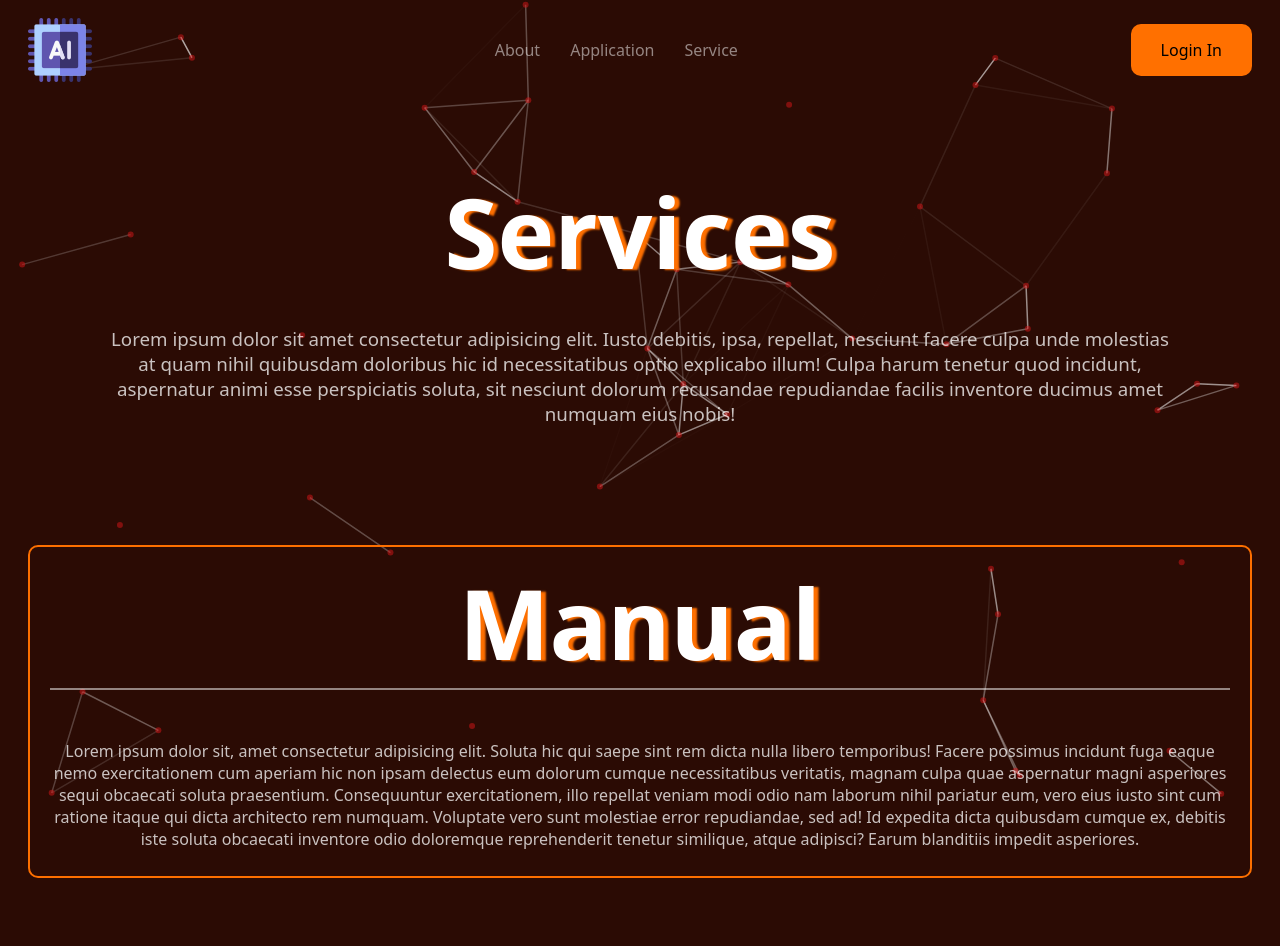
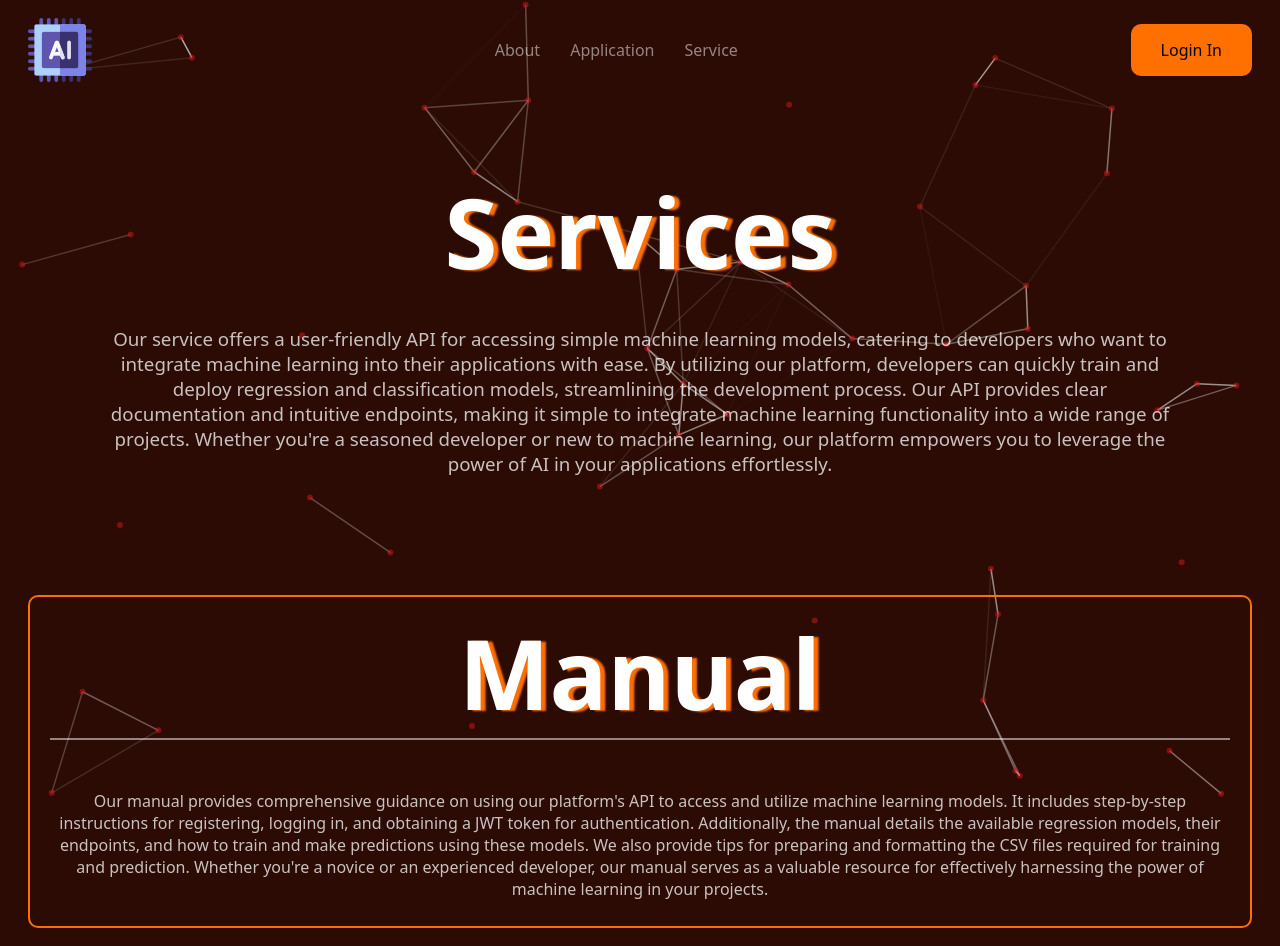
Before and after one commit to TRAVELLER00012/AiServices, a React (Vite) app: page /service in a window 1280 px wide. Before the commit the page ends 896 px from the top, so only its background shows below. Built offline with nearby package versions, Linux system fonts and the light colour scheme.

Commit message:
service page text

```diff
--- a/src/components/page/ServicePage.tsx
+++ b/src/components/page/ServicePage.tsx
@@ -10,11 +10,11 @@ const ServicePage = () => {
         <ParticleBackground />
         <div className={styles.heading}>
             <h1 className="big-heading">Services</h1>
-            <h3 className={styles.subHeading}>Lorem ipsum dolor sit amet consectetur adipisicing elit. Iusto debitis, ipsa, repellat, nesciunt facere culpa unde molestias at quam nihil quibusdam doloribus hic id necessitatibus optio explicabo illum! Culpa harum tenetur quod incidunt, aspernatur animi esse perspiciatis soluta, sit nesciunt dolorum recusandae repudiandae facilis inventore ducimus amet numquam eius nobis!</h3>
+            <h3 className={styles.subHeading}>Our service offers a user-friendly API for accessing simple machine learning models, catering to developers who want to integrate machine learning into their applications with ease. By utilizing our platform, developers can quickly train and deploy regression and classification models, streamlining the development process. Our API provides clear documentation and intuitive endpoints, making it simple to integrate machine learning functionality into a wide range of projects. Whether you're a seasoned developer or new to machine learning, our platform empowers you to leverage the power of AI in your applications effortlessly.</h3>
         </div>
         <div className={styles.manual}>
             <h1 className="big-heading">Manual</h1>
-            <p>Lorem ipsum dolor sit, amet consectetur adipisicing elit. Soluta hic qui saepe sint rem dicta nulla libero temporibus! Facere possimus incidunt fuga eaque nemo exercitationem cum aperiam hic non ipsam delectus eum dolorum cumque necessitatibus veritatis, magnam culpa quae aspernatur magni asperiores sequi obcaecati soluta praesentium. Consequuntur exercitationem, illo repellat veniam modi odio nam laborum nihil pariatur eum, vero eius iusto sint cum ratione itaque qui dicta architecto rem numquam. Voluptate vero sunt molestiae error repudiandae, sed ad! Id expedita dicta quibusdam cumque ex, debitis iste soluta obcaecati inventore odio doloremque reprehenderit tenetur similique, atque adipisci? Earum blanditiis impedit asperiores.</p>
+            <p>Our manual provides comprehensive guidance on using our platform's API to access and utilize machine learning models. It includes step-by-step instructions for registering, logging in, and obtaining a JWT token for authentication. Additionally, the manual details the available regression models, their endpoints, and how to train and make predictions using these models. We also provide tips for preparing and formatting the CSV files required for training and prediction. Whether you're a novice or an experienced developer, our manual serves as a valuable resource for effectively harnessing the power of machine learning in your projects.</p>
         </div>
     </>
   )
```
